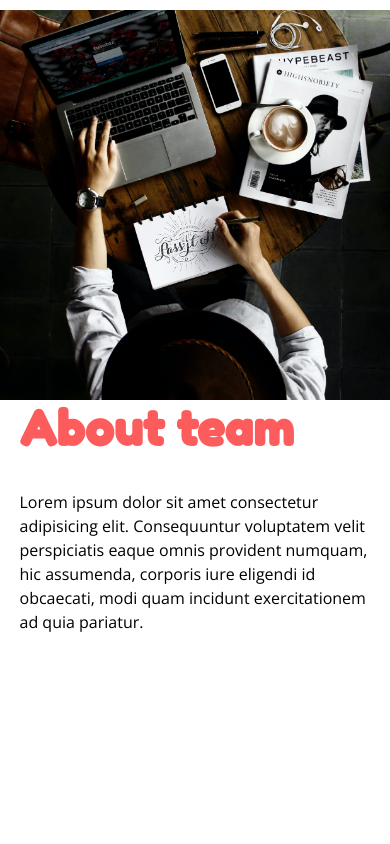
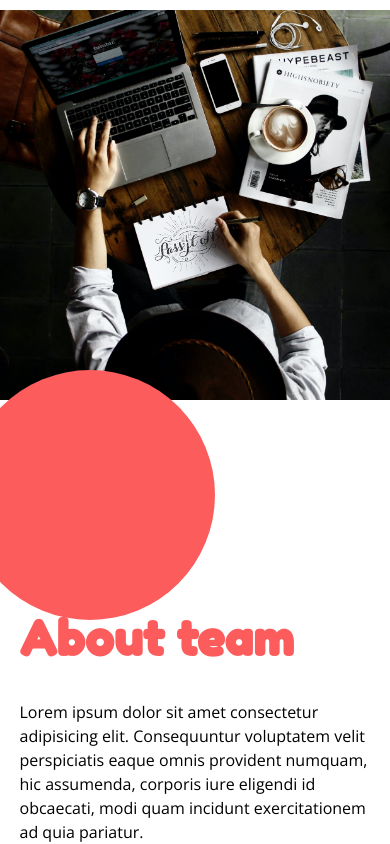
Before and after one commit to andrewrey/layout2, a website: page index.html in a window 390 px wide. Shown: the part 2385-3229 px from the top of the page. Before the commit the page ends 3019 px from the top, so only its background shows below. Drawn offline with nearby package versions, Linux system fonts and the light colour scheme.

Commit message:
team__decoration element for mobile complete

```diff
--- a/sass/layout/_main.scss
+++ b/sass/layout/_main.scss
@@ -140,6 +140,20 @@
   }
 }
 
+.team__decoration {
+  width: 250px;
+  height: 250px;
+  background-color: abstracts.$orange;
+  position: relative;
+  top: -30px;
+  left: -35px;
+  border-radius: 50%;
+}
+
+.team__wrap {
+  margin-top: -40px;
+}
+
 .team__card {
   width: 90%;
   margin: 0 auto;
```
Also changed, not shown: css/style.css, 1 other file.
